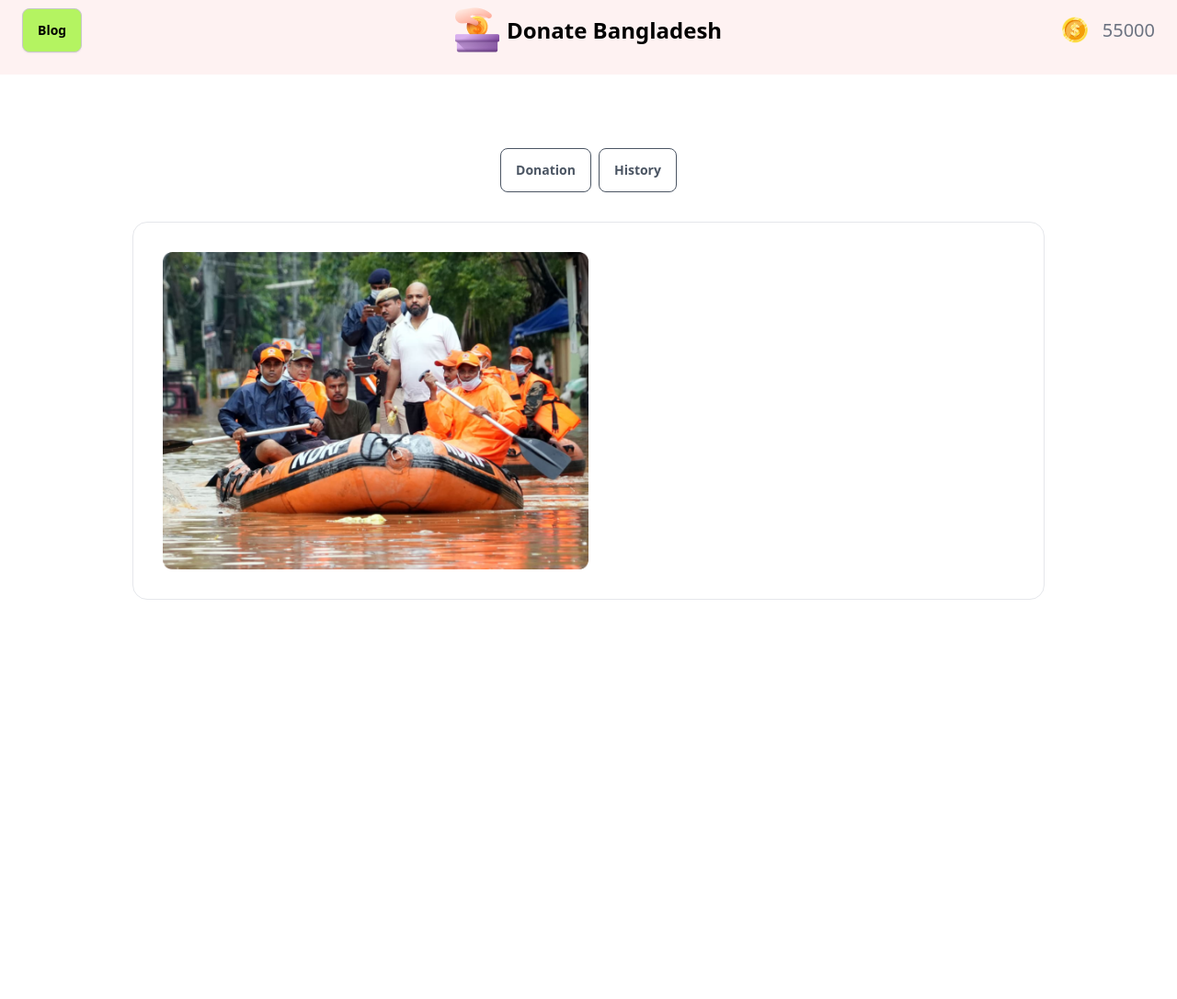
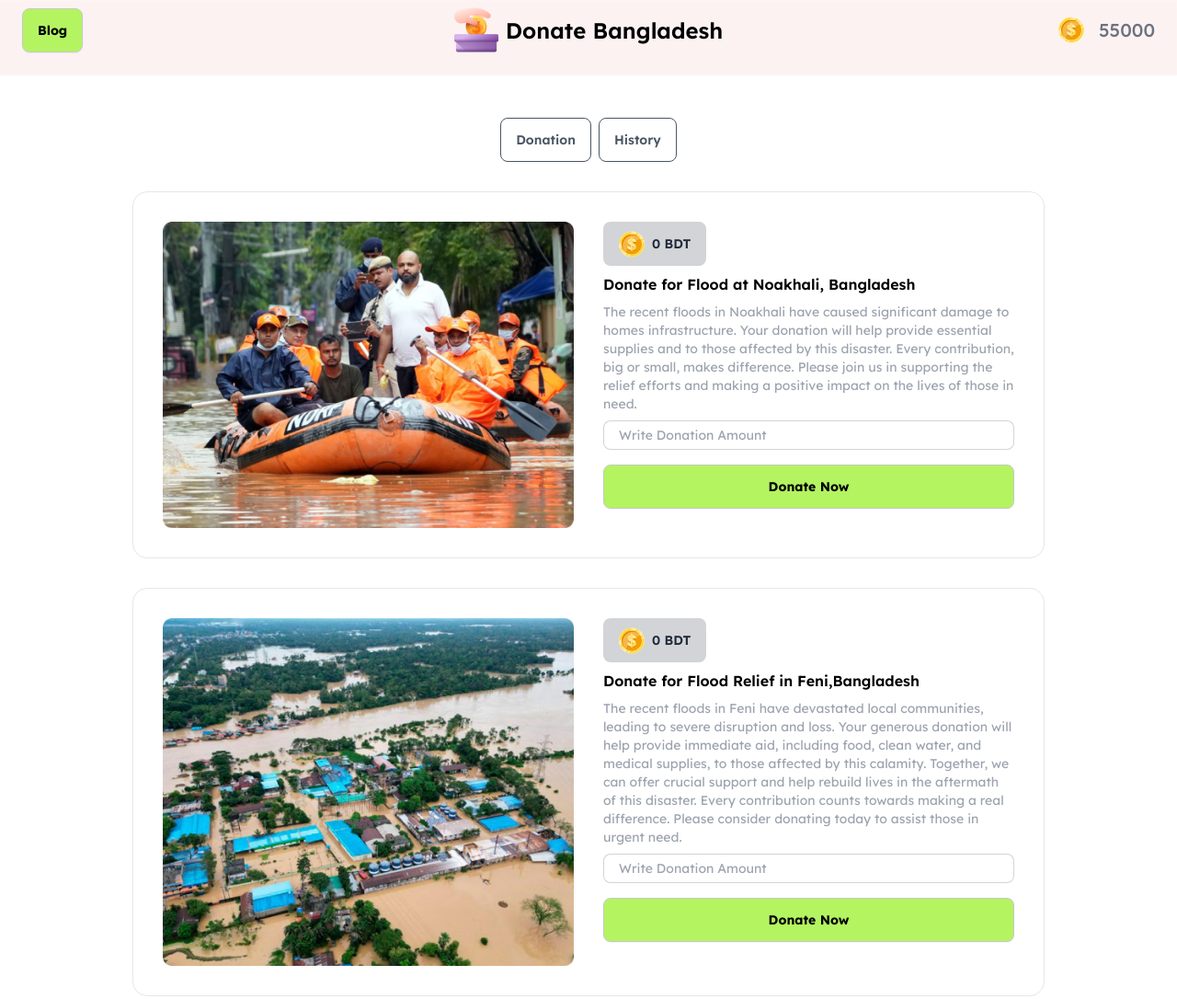
Before and after one commit to Sakib418/Website_for_donation, a plain HTML site: page index.html in a window 1280 px wide. Shown: the top 1086 px of the page at 92% size. Before the commit the page ends 800 px from the top, so only its background shows below. Drawn offline with nearby package versions, Linux system fonts and the light colour scheme.

Commit message:
Home Page 70 Percent Done

```diff
--- a/index.html
+++ b/index.html
@@ -4,6 +4,10 @@
     <meta charset="UTF-8">
     <meta name="viewport" content="width=device-width, initial-scale=1.0">
     <title>Donation Website</title>
+    <!-- Lexend Font -->
+    <link rel="preconnect" href="https://fonts.googleapis.com">
+<link rel="preconnect" href="https://fonts.gstatic.com" crossorigin>
+<link href="https://fonts.googleapis.com/css2?family=Lexend:wght@100..900&display=swap" rel="stylesheet">
     <script
       src="https://kit.fontawesome.com/f4c95d18da.js"
       crossorigin="anonymous"
@@ -26,20 +30,23 @@
           backgroundImage: {
             "Fourth-Part-img": "url('./assets/bg.jpg')",
           },
+          fontFamily: {
+            lexend: ['"Lexend"', 'sans-serif'],
+          },
         },
       },
     };
   </script>
   <!-- <style>
-    .font-Manrope {
-      font-family: "Manrope", sans-serif;
+    .font-Lexend {
+      font-family: "Lexend", sans-serif;
     }
   </style> -->
 </head>
-<body>
+<body class="font-[lexend]">
    <!-- Nav -->
-<header>
-    <div class="navbar bg-base-100 bg-red-50 pt-2 pb-6 px-6">
+<header class="font-lexend mb-20">
+    <div class="navbar bg-base-100  fixed top-0 left-0 w-full drop-shadow-sm bg-opacity-80  bg-red-50 pt-2 pb-6 px-6 font-lexend">
         <div class="navbar-start">
           <a><button class="btn btn-active bg-[#B4F461] font-bold text-sm text-black">Blog</button></a>
         </div>
@@ -47,7 +54,7 @@
           <div>
             <img src="./assets/logo.png" alt="">
           </div>
-          <h3 class="font-semibold text-2xl text-black">Donate Bangladesh</h3>
+          <h3 class="font-semibold text-2xl text-black font-lexend">Donate Bangladesh</h3>
         </div>
         <div class="navbar-end flex gap-x-4">
             <div>
@@ -57,19 +64,71 @@
         </div>
       </div>
 </header>
-<main class="mt-20 mx-36">
-<div class="flex justify-center gap-2">
-    <button id="btn-donation" class="btn font-semibold  btn-outline bg-white text-gray-600 hover:bg-[#B4F461] hover:text-black focus:bg-[#B4F461] focus:text-black  focus:ring focus:ring-lime-300">Donation</button>
+<main class="mt-32 mx-2 lg:mx-36 font-lexend mb-16">
+<div class="flex justify-center gap-2 font-lexend">
+    <button id="btn-donation" class="btn font-semibold btn-outline bg-white text-gray-600 hover:bg-[#B4F461] hover:text-black focus:bg-[#B4F461] focus:text-black  focus:ring focus:ring-lime-300">Donation</button>
     <button id="btn-history" class="btn font-semibold  btn-outline bg-white text-gray-600 hover:bg-[#B4F461] hover:text-black focus:bg-[#B4F461] focus:text-black focus:ring focus:ring-lime-300">History</button>
 </div>
-<div class="flex flex-col lg:flex-row mt-8 p-8 border rounded-2xl border-gray-200">
-<div class="w-1/2">
-  <img src="./assets/noakhali.png" alt="">
-</div>
-<div>
+<!-- Donation Section -->
+<section id="Donation-Section" class="mt-6">
+<!-- Nookhali -->
+<div class="flex flex-col lg:flex-row mt-8 p-8 border rounded-2xl font-lexend border-gray-200 gap-8">
+  <div class=" lg:w-1/2">
+    <img class="w-max" src="./assets/noakhali.png" alt="">
+  </div>
+  <div class="flex flex-col  lg:w-1/2 gap-2 font-lexend">
+   <div><button class="btn  btn-active btn-ghost"><i><img src="./assets/coin.png" alt=""></i> 0 BDT</button></div>
+   <h3 class="font-semibold text-black text-base">Donate for Flood at Noakhali, Bangladesh</h3>
+   <p class="text-gray-400 text-sm"> The recent floods in Noakhali have caused significant damage to homes  infrastructure. Your donation will help provide essential supplies and  to those affected by this disaster. Every contribution, big or small, makes  difference. Please join us in supporting the relief efforts and making a positive impact on the lives of those in need.</p>
+   <input type="text" placeholder="Write Donation Amount" class="input input-bordered w-full max-w-screen-xl file-input-sm" />
+   <button onclick="my_modal_1.showModal()" class="btn btn-active  bg-[#B4F461] font-bold text-sm text-black mt-2">Donate Now</button>
+  </div>
+  </div>
+  <!-- Fani -->
+<div class="flex flex-col lg:flex-row mt-8 p-8 border rounded-2xl font-lexend border-gray-200 gap-8">
+  <div class=" lg:w-1/2">
+    <img class="w-max" src="./assets/feni.png" alt="">
+  </div>
+  <div class="flex flex-col  lg:w-1/2 gap-2 font-lexend">
+   <div><button class="btn  btn-active btn-ghost"><i><img src="./assets/coin.png" alt=""></i> 0 BDT</button></div>
+   <h3 class="font-semibold text-black text-base">Donate for Flood Relief in Feni,Bangladesh</h3>
+   <p class="text-gray-400 text-sm">The recent floods in Feni have devastated local communities, leading to severe disruption and loss. Your generous donation will help provide immediate aid, including food, clean water, and medical supplies, to those affected by this calamity. Together, we can offer crucial support and help rebuild lives in the aftermath of this disaster. Every contribution counts towards making a real difference. Please consider donating today to assist those in urgent need.</p>
+   <input type="text" placeholder="Write Donation Amount" class="input input-bordered w-full max-w-screen-xl file-input-sm" />
+   <button onclick="my_modal_1.showModal()" class="btn btn-active  bg-[#B4F461] font-bold text-sm text-black mt-2">Donate Now</button>
+  </div>
+  </div>
+  <!-- Quata Movement -->
+  <div class="flex flex-col lg:flex-row mt-8 p-8 border rounded-2xl font-lexend border-gray-200 gap-8">
+    <div class=" lg:w-1/2">
+      <img class="w-max" src="./assets/quota-protest.png" alt="">
+    </div>
+    <div class="flex flex-col  lg:w-1/2 gap-2 font-lexend">
+     <div><button class="btn  btn-active btn-ghost"><i><img src="./assets/coin.png" alt=""></i> 0 BDT</button></div>
+     <h3 class="font-semibold text-black text-base">Aid for Injured in the Quota Movement</h3>
+     <p class="text-gray-400 text-sm"> The recent Quota movement has resulted in numerous injuries and significant hardship for many individuals. Your support is crucial in providing medical assistance, rehabilitation, and necessary supplies to those affected. By contributing, you help ensure that injured individuals receive the care and support they need during this challenging time. Every donation plays a vital role in alleviating their suffering and aiding in their recovery. Please consider making a donation to support these brave individuals in their time of need.</p>
+     <input type="text" placeholder="Write Donation Amount" class="input input-bordered w-full max-w-screen-xl file-input-sm" />
+     <button onclick="my_modal_1.showModal()" class="btn btn-active  bg-[#B4F461] font-bold text-sm text-black mt-2">Donate Now</button>
+    </div>
+    </div>
+</section>
+<!-- History Section -->
+ <section id="History-Section" class="mt-6">
 
-</div>
-</div>
+ </section>
+<!-- Modal -->
+<dialog id="my_modal_1" class="modal">
+  <div class="modal-box flex flex-col justify-center items-center gap-4 font-lexend">
+    <h3 class="text-4xl font-extrabold">Congrates!</h3>
+    <div><img src="./assets/coin.png" alt=""></div>
+    <h4 class="font-medium text-gray-400">You Have Doneted For Humankind</h4>
+    <h4 class="font-bold text-black text-2xl">Successfully</h4>
+    <div class="flex mt-6 justify-center">
+      <form method="dialog">
+        <button  class="btn text-gray-600 font-semibold text-xl">Close confirmation</button>
+      </form>
+    </div>
+  </div>
+</dialog>
 </main>
    <!-- Nav End -->
     <script src="./scripts/donation.js"></script>
```
Also changed, not shown: tailwind.config.js (added, +13 -0 lines).
